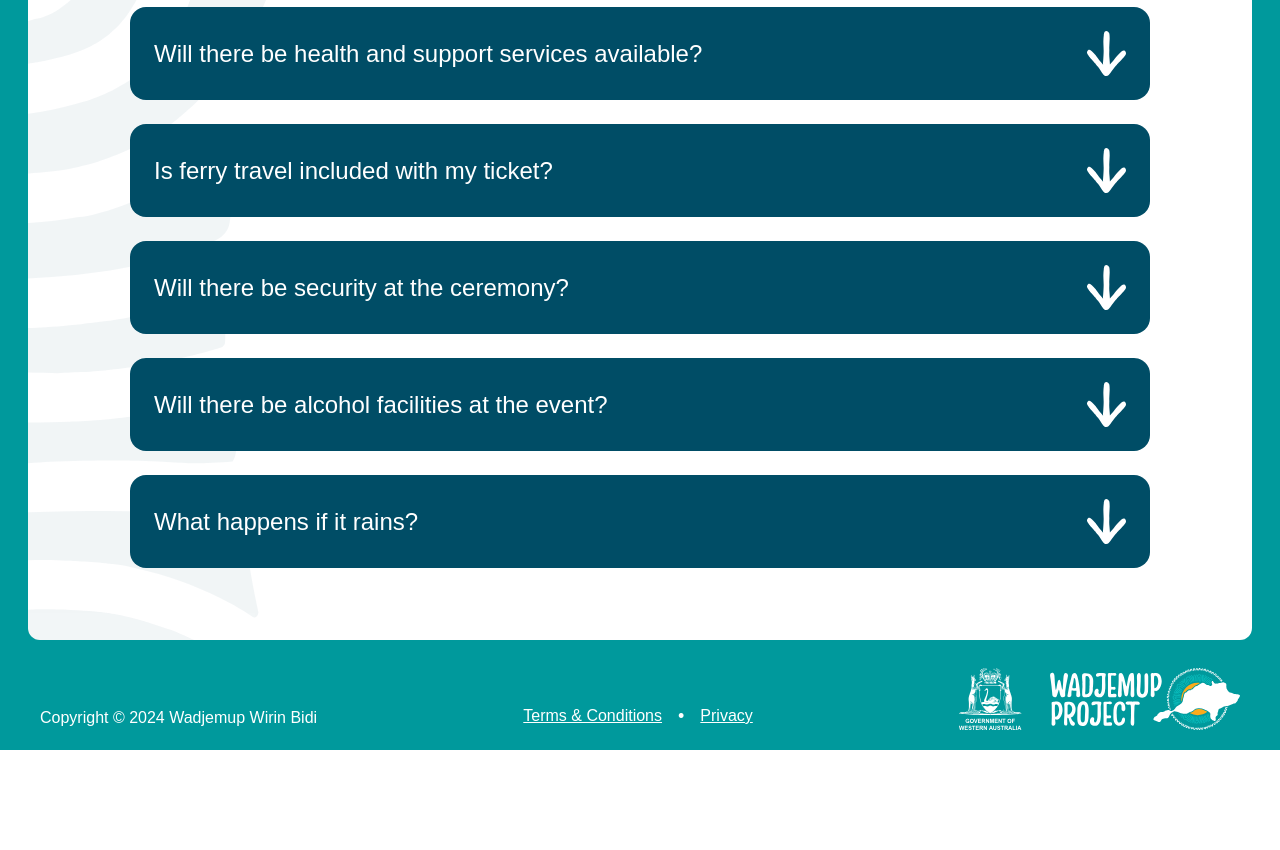
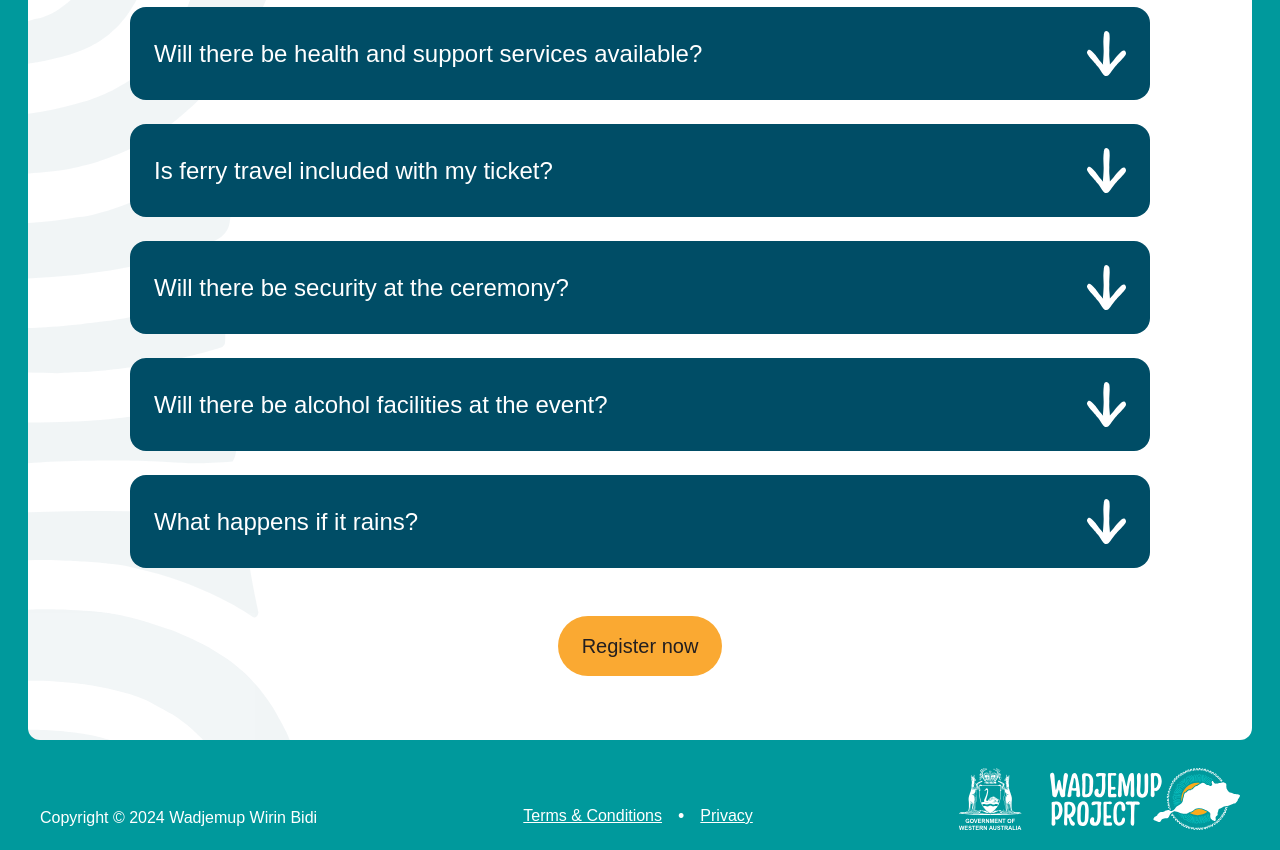
Before and after one commit to tomcbrennan/wadjemup-commemorative, a website: page index.html in a window 1280 px wide. Shown: the part 4468-5318 px from the top of the page. Before the commit the page ends 5218 px from the top, so only its background shows below. Drawn offline with Linux system fonts and the light colour scheme; a small style sheet from the web is missing; a web font is replaced by a local one.

Commit message:
register links fix

```diff
--- a/index.html
+++ b/index.html
@@ -36,7 +36,7 @@
 								<span class="is-h2 max-sm:text-2xl max-sm:px-4 !text-white mt-4">9 am – 3 pm</span>
 							</div>
 							<div class="flex max-sm:flex-col items-center justify-center gap-4 max-sm:w-full">
-								<a href="https://best4travel858.rezdy.com/catalog/589960/wadjemup-wirin-bidi" class="btn rezdy rezdy-modal">Register now</a>
+								<a href="#" class="btn rezdy rezdy-modal">Register now</a>
 								<a href="#event-details" class="btn btn-secondary">Event details</a>
 							</div>
 						</div>
@@ -70,7 +70,7 @@
 								<p>However, for nearly a century, Wadjemup was used as a place of incarceration, segregation and forced labour for over 4,000 Aboriginal men and boys who were forcibly taken from regions across Western Australia – Southwest Noongar areas comprising of Whadjuk, Ballardong, Yued, Karri Karrak, Gnaala Karla Booja and Wagyl Kaip, and regions comprising of Yamatji, Goldfields, Pilbara, Kimberley, and the Western and Central Deserts.</p>
 								<p>Wadjemup Wirin Bidi, meaning ‘Spirit Trail’ in the Whadjuk Noongar language, is a public commemorative ceremony for Aboriginal and non-Aboriginal people to gather together to acknowledge and pay respect to those Aboriginal men and boys, including those who remain on Wadjemup.</p>
 								<p>Attendance is free but registration is required.</p>
-								<a href="https://best4travel858.rezdy.com/catalog/589960/wadjemup-wirin-bidi" class="btn rezdy rezdy-modal">Register now</a>
+								<a href="#" class="btn rezdy rezdy-modal">Register now</a>
 							</div>
 						</div>
 						<div id="event-details">
@@ -216,6 +216,7 @@
 										</div>
 									</div>
 								</div>
+								<a href="#" class="btn rezdy rezdy-modal mx-auto justify-center mt-6">Register now</a>
 							</div>
 						</div>
 					</div>
```
Also changed, not shown: css/styles.css.
